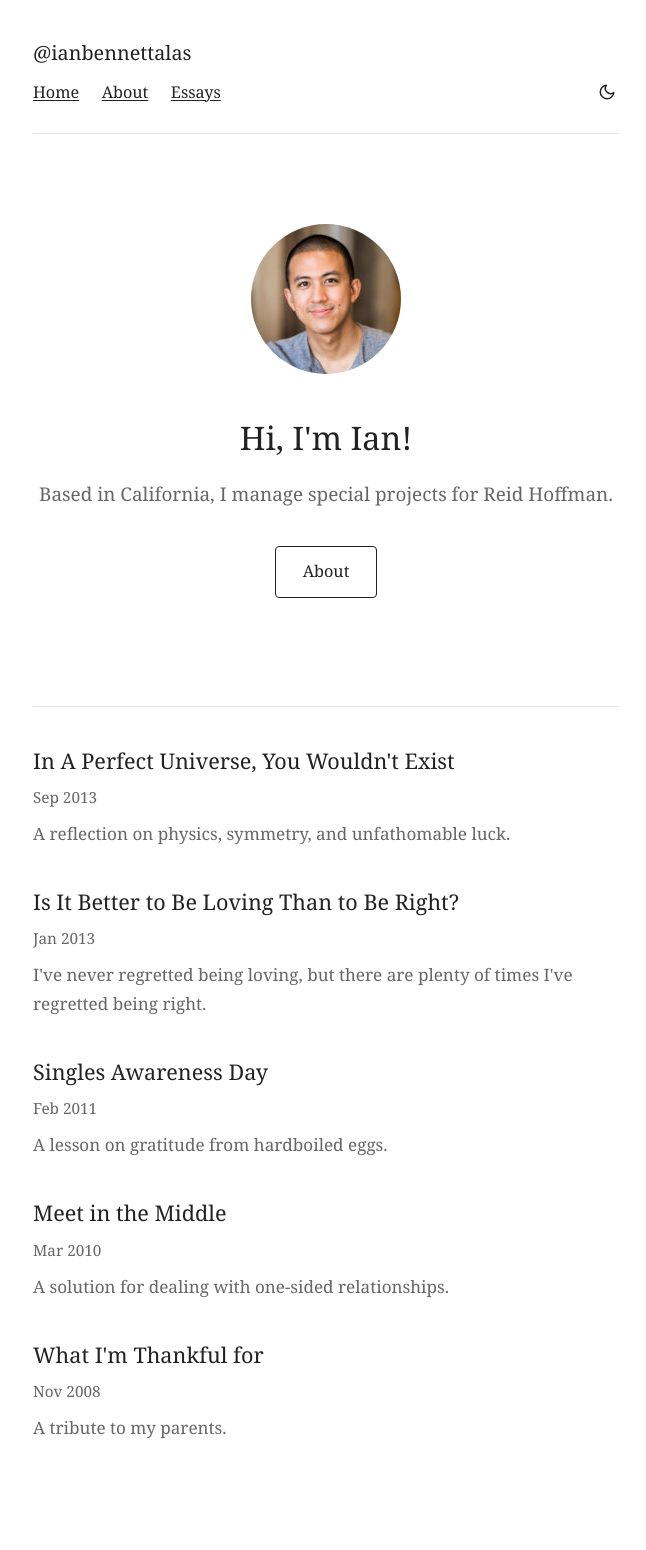
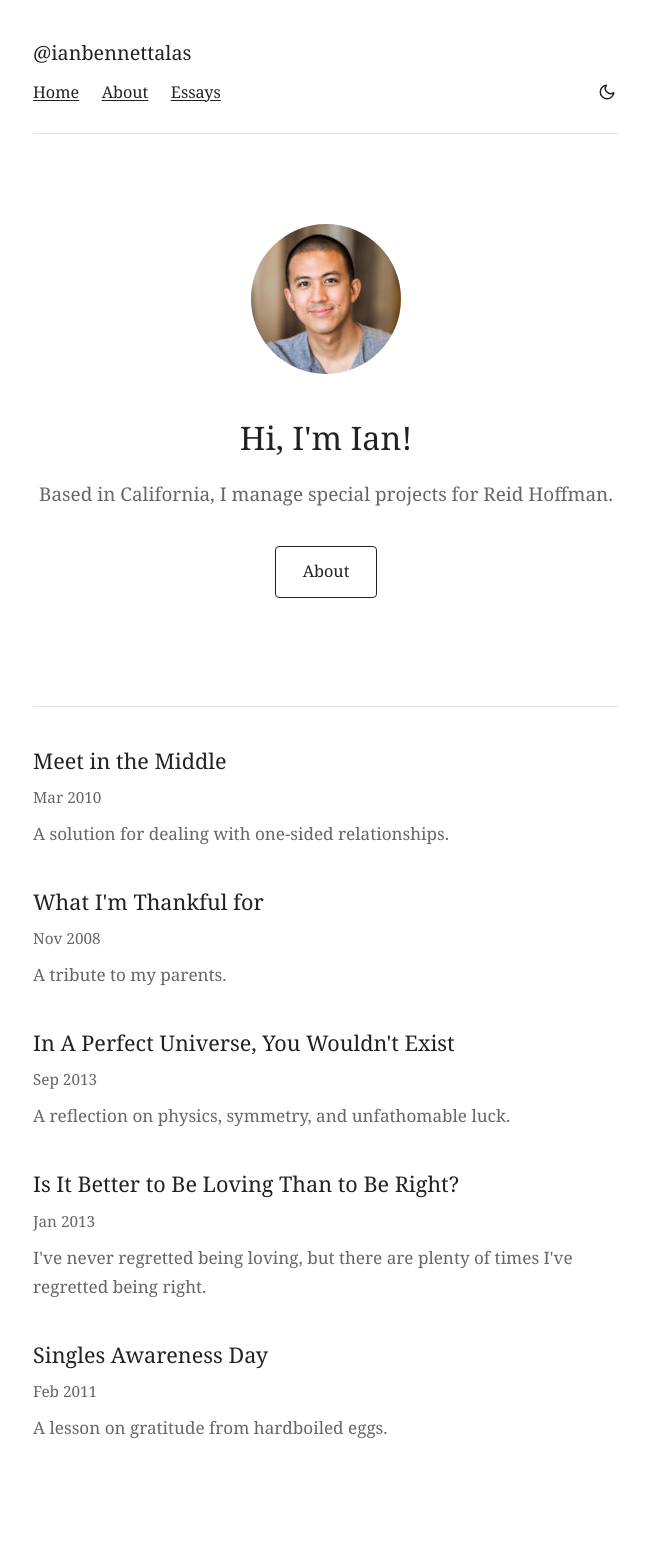
Before and after one commit to ianbennettalas/ianbennettalas.github.io, a Jekyll site: the page built from index.html, in a window 1280 px wide. Shown: the whole page, without its empty margins (314-960 px from the left). Built offline with Jekyll 4.4.1, drawn with Linux system fonts in a browser that asks for light colours.

Commit message:
Add pinned posts feature to homepage
- Add pinned: 1 to "Meet in the Middle"
- Add pinned: 2 to "What I'm Thankful for"
- Update index.html to show pinned posts first, then unpinned
  in reverse chronological order
- Simplify essays.html to use default site.posts order (ignores pins)

Co-Authored-By: Claude Opus 4.5 <noreply@anthropic.com>

```diff
--- a/essays.html
+++ b/essays.html
@@ -3,8 +3,7 @@ layout: page
 title: Essays
 ---
 <ul class="post-list">
-  {% assign sorted_posts = site.posts | sort: 'date' | reverse %}
-  {% for post in sorted_posts %}
+  {% for post in site.posts %}
   <li>
     <h2 class="post-title"><a href="{{ post.url }}">{{ post.title }}</a></h2>
     <p class="post-meta">{{ post.date | date: "%B %-d, %Y" }}</p>
--- a/index.html
+++ b/index.html
@@ -10,8 +10,16 @@ layout: default
   </div>
 
   <ul class="post-list">
-    {% assign sorted_posts = site.posts | sort: 'date' | reverse %}
-    {% for post in sorted_posts limit:5 %}
+    {% assign pinned = site.posts | where_exp: "post", "post.pinned" | sort: "pinned" %}
+    {% assign unpinned = site.posts | where_exp: "post", "post.pinned == nil" | sort: "date" | reverse %}
+    {% for post in pinned %}
+    <li>
+      <h2 class="post-title"><a href="{{ post.url }}">{{ post.title }}</a></h2>
+      <p class="post-meta">{{ post.date | date: "%b %Y" }}</p>
+      <p class="post-excerpt">{{ post.description }}</p>
+    </li>
+    {% endfor %}
+    {% for post in unpinned %}
     <li>
       <h2 class="post-title"><a href="{{ post.url }}">{{ post.title }}</a></h2>
       <p class="post-meta">{{ post.date | date: "%b %Y" }}</p>
```
Also changed, not shown: _posts/2008-11-27-what-im-thankful-for.md (+1 -0 lines), _posts/2010-03-05-meet-in-the-middle.md (+1 -0 lines).
